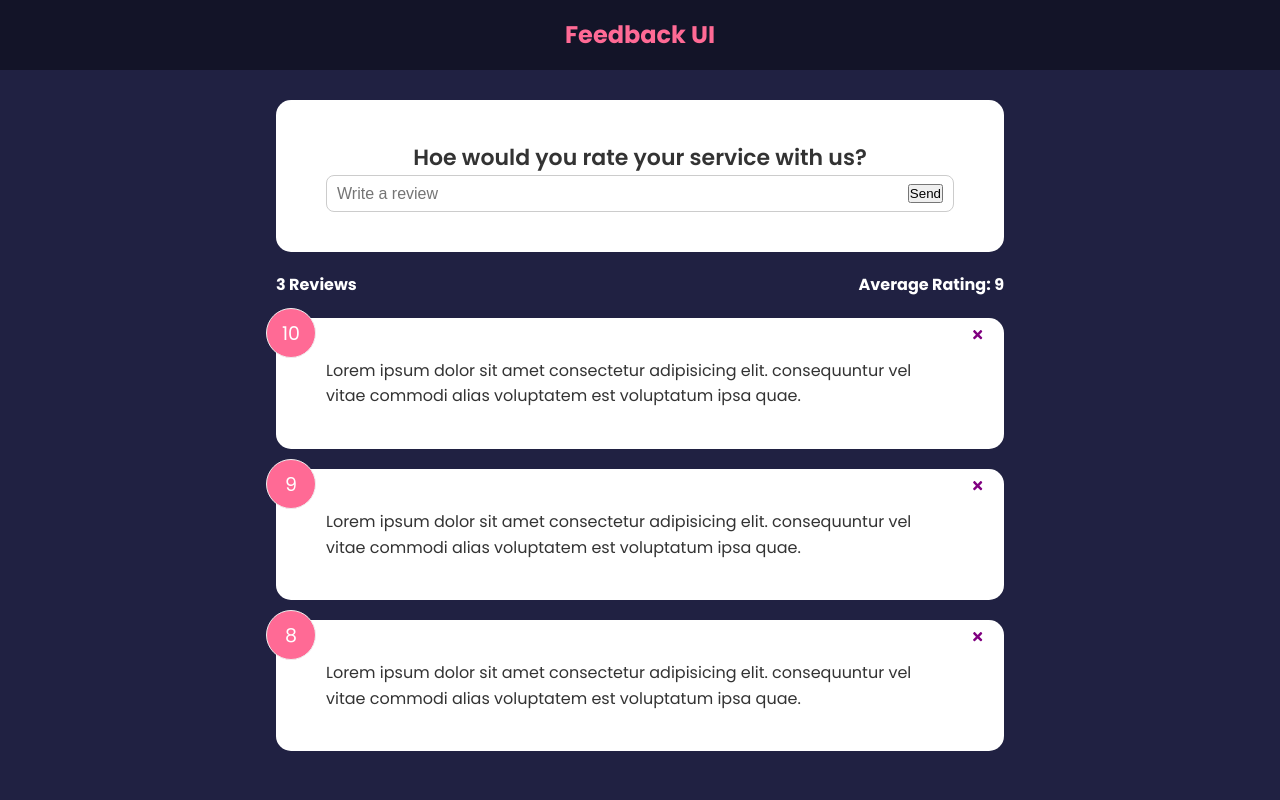
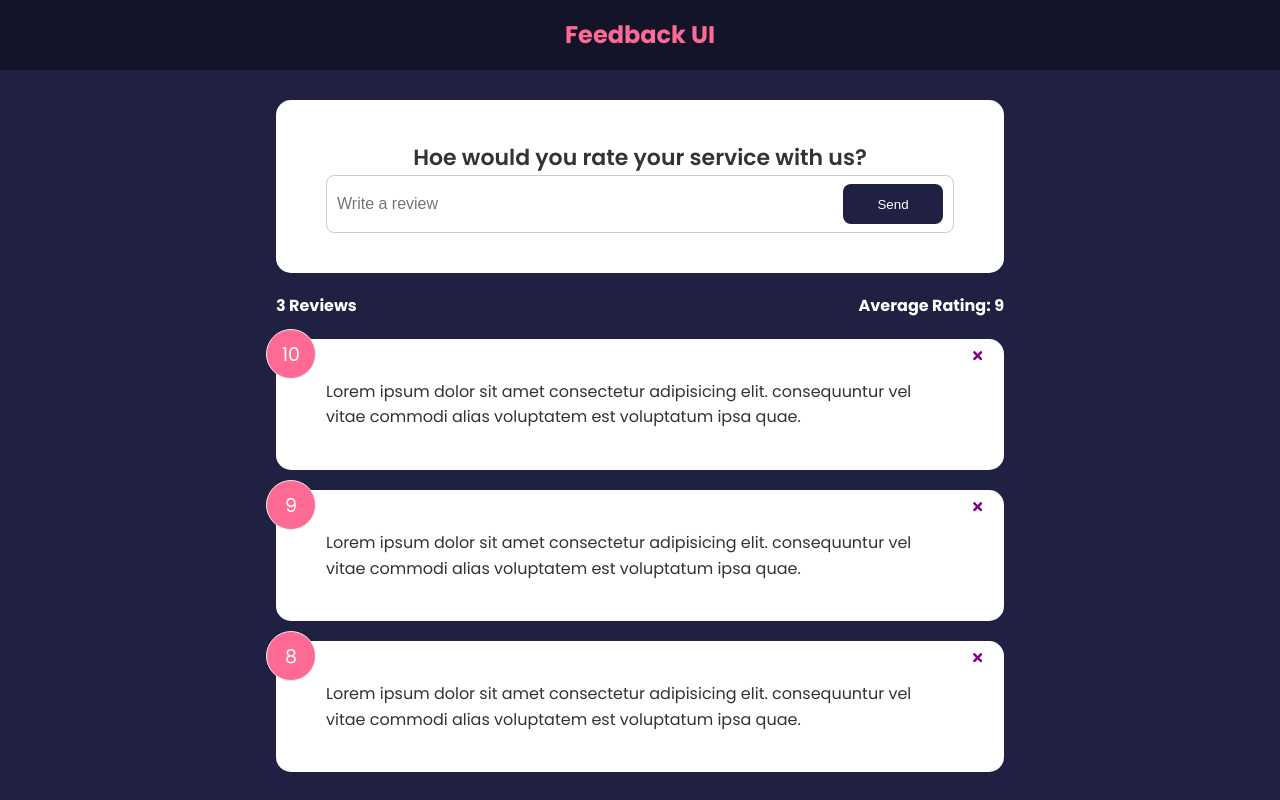
Before and after one commit to alyssavoccia/feedback-app, a React (Create React App) app: page / in a window 1280 px wide. Built offline with nearby package versions, Linux system fonts and the light colour scheme.

Commit message:
Created a custom button component and implemented it in the Feedback Form

```diff
--- a/src/components/FeedbackForm.jsx
+++ b/src/components/FeedbackForm.jsx
@@ -1,5 +1,6 @@
 import { useState } from "react";
 import Card from "./shared/Card";
+import Button from "./shared/Button";
 
 function FeedbackForm() {
   const [text, setText] = useState('');
@@ -14,7 +15,7 @@
         <h2>Hoe would you rate your service with us?</h2>
         <div className="input-group">
           <input onChange={handleTextChange} type="text" placeholder="Write a review" value={text} />
-          <button type="submit">Send</button>
+          <Button type="submit">Send</Button>
         </div>
       </form>
     </Card>
--- /dev/null
+++ b/src/components/shared/Button.jsx
@@ -0,0 +1,24 @@
+import PropTypes from 'prop-types';
+
+function Button({ children, version, type, isDisabled }) {
+  return (
+    <button type={type} disabled={isDisabled} className={`btn btn-${version}`}>
+      {children}
+    </button>
+  )
+}
+
+Button.defaultProps = {
+  version: 'primary',
+  type: 'button',
+  isDisabled: false
+}
+
+Button.propTypes = {
+  children: PropTypes.node.isRequired,
+  version: PropTypes.string,
+  type: PropTypes.string,
+  isDisabled: PropTypes.bool
+}
+
+export default Button
```
